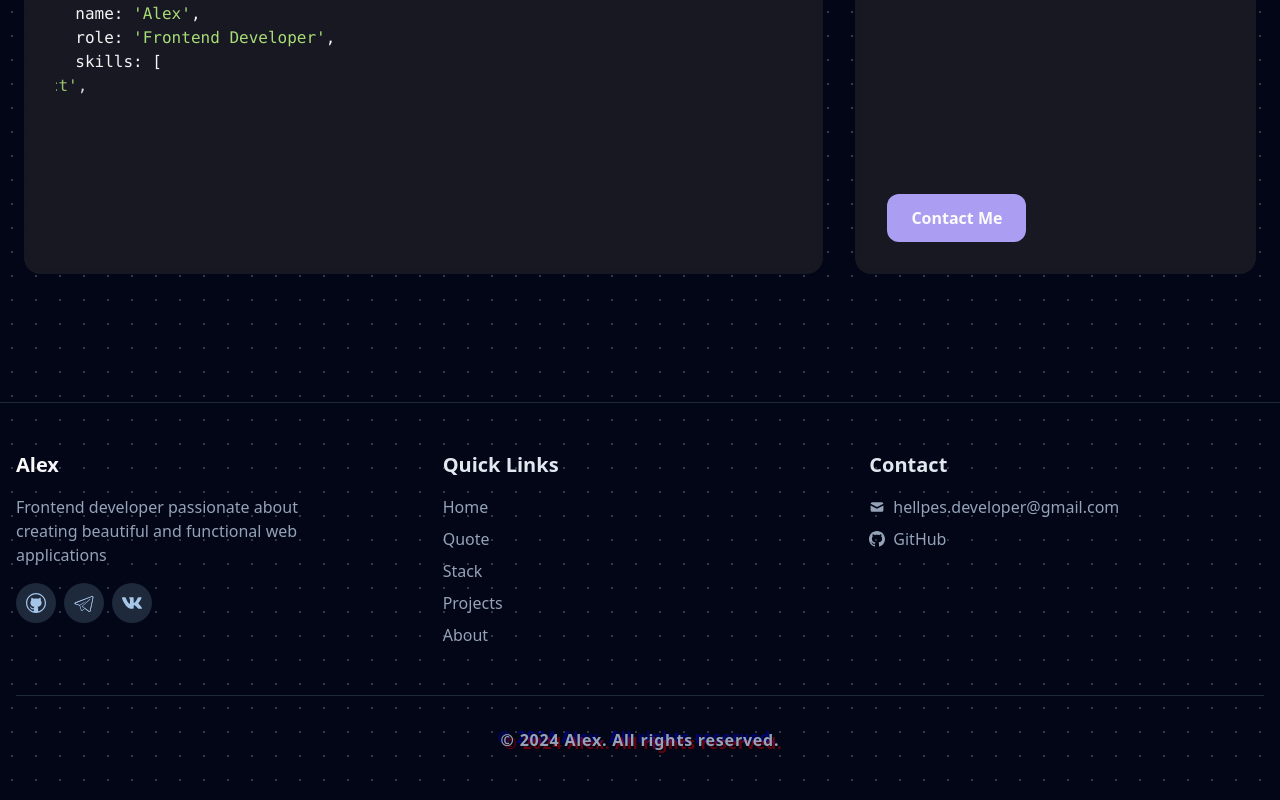
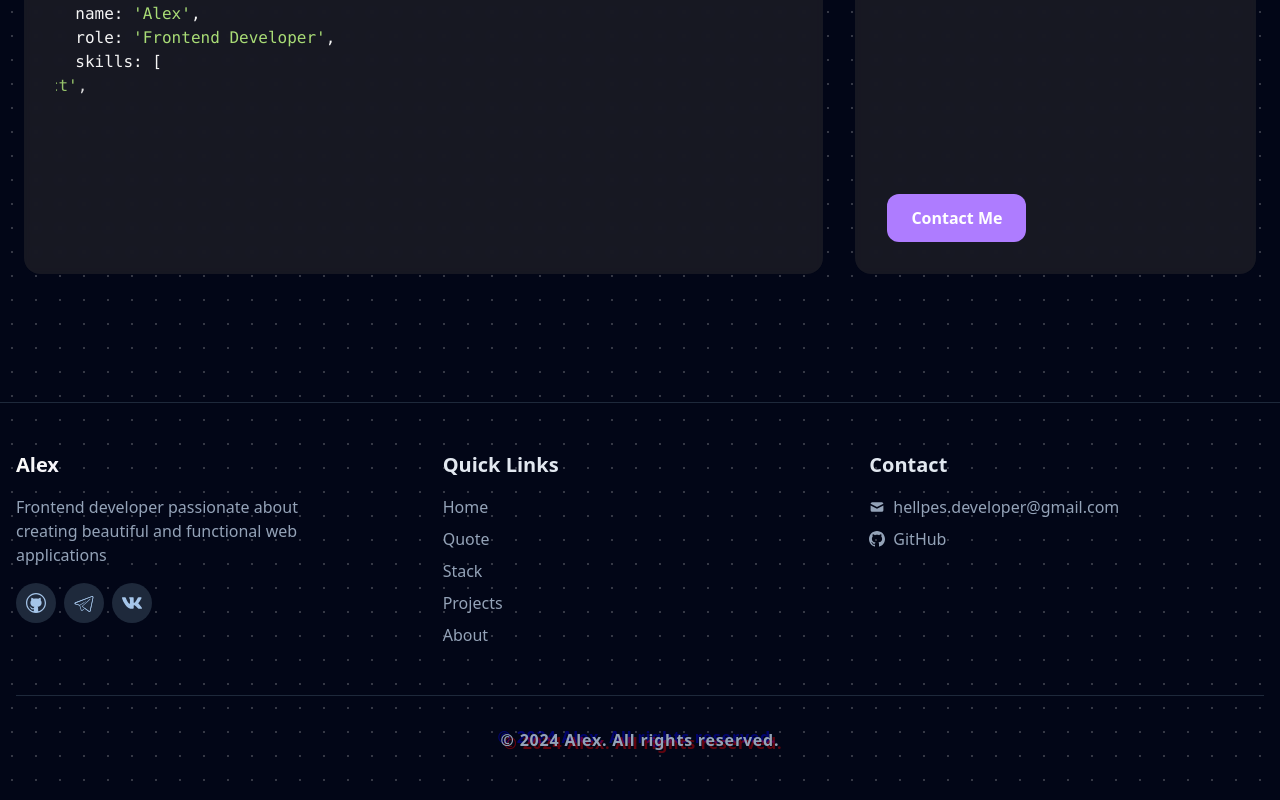
Before and after one commit to hellpes666/hellpes_site, a Next.js app in the folder site/: page / in a window 1280 px wide. Shown: the part 1968-2768 px from the top of the page. Built offline with nearby package versions, Linux system fonts and the light colour scheme.

Commit message:
hotfix lighthouse

```diff
--- a/site/src/widgets/AboutSection/AboutSection.tsx
+++ b/site/src/widgets/AboutSection/AboutSection.tsx
@@ -148,7 +148,9 @@ const AboutSection = () => {
         <div className="mt-auto">
           <button
             onClick={() => setIsOpen(true)}
-            className="px-6 py-3 bg-monokai-purple text-monokai-fg rounded-xl font-semibold hover:bg-monokai-pink transition-colors duration-300"
+            className="px-6 py-3 bg-[#ae7cff] text-white rounded-xl font-semibold
+            hover:bg-[#610fe4] hover:shadow-lg hover:shadow-[#610fe4]/50
+            transition-all duration-300 hover:scale-105"
           >
             Contact Me
           </button>
--- a/site/src/widgets/Chat/ChatButton.tsx
+++ b/site/src/widgets/Chat/ChatButton.tsx
@@ -17,6 +17,8 @@ export const ChatButton = () => {
                    hover:shadow-xl transition-shadow duration-300 text-white"
                 whileHover={{ scale: 1.1 }}
                 whileTap={{ scale: 0.9 }}
+                role="button"
+                aria-label="Open chat"
             >
                 {isOpen ? (
                     <IoClose className="w-6 h-6" />
--- a/site/src/widgets/ContactForm/ContactFrom.tsx
+++ b/site/src/widgets/ContactForm/ContactFrom.tsx
@@ -2,7 +2,7 @@ import { memo } from "react";
 
 export const ContactForm = memo(() => (
     <div className="w-1/3 flex flex-col gap-6 p-8 bg-monokai-bg/50 backdrop-blur-sm rounded-2xl">
-        <h3 className="text-2xl font-bold bg-gradient-to-r from-monokai-fg to-monokai-purple bg-clip-text text-transparent">
+        <h3 className="text-2xl font-bold bg-gradient-to-r from-white via-[#2196f3] to-[#1e88e5] bg-clip-text text-transparent">
             Contact Me
         </h3>
     </div>
--- a/site/src/widgets/NavigationLinks/NavigationLinks.tsx
+++ b/site/src/widgets/NavigationLinks/NavigationLinks.tsx
@@ -6,7 +6,7 @@ import { useActiveSection } from "../Header/useActiveSection";
 
 export const NavigationLinks = memo(() => {
     const activeSection = useActiveSection();
-    console.log('Active section:', activeSection); // для отладки
+    console.log('Active section:', activeSection);
 
 
     return (
```
